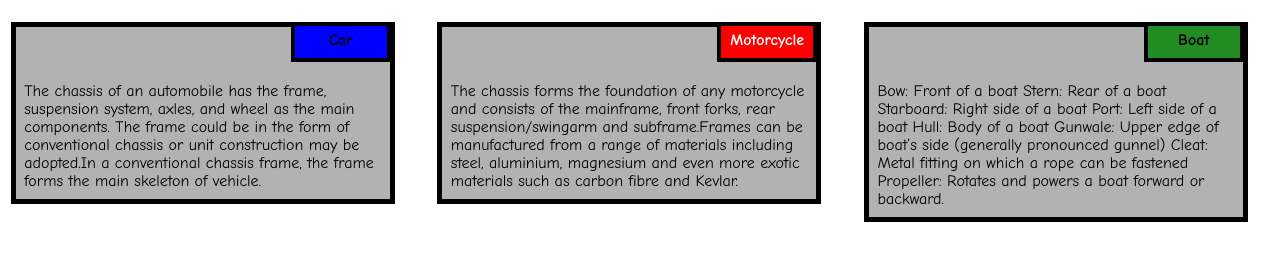
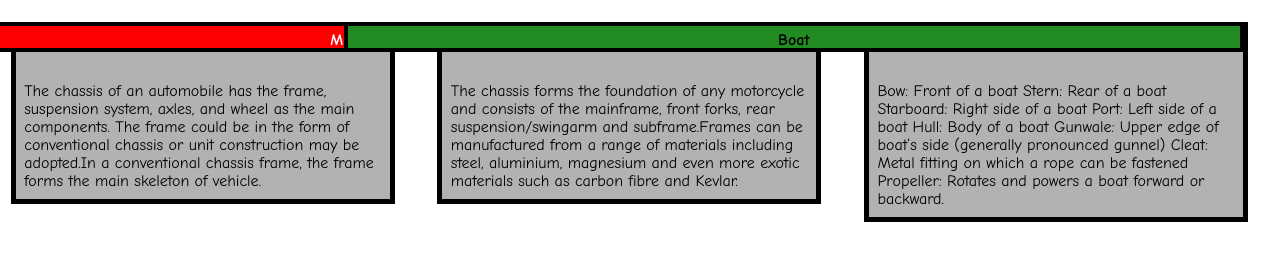
Before and after one commit to Vermillion3/module2-solution, a plain HTML site: page index.html in a window 1280 px wide. Shown: the part 95-356 px from the top of the page. Drawn offline with Linux system fonts and the light colour scheme.

Commit message:
Update style.css

```diff
--- a/style.css
+++ b/style.css
@@ -32,8 +32,8 @@ h1 {
   overflow: none;
   text-align: center;
   border: 4px solid black;
-  width: 100px;
-  height: 40px;
+  width: 900px;
+  height: 30px;
   padding: 5px;
   float: right;
   margin-right: 36px;
```
